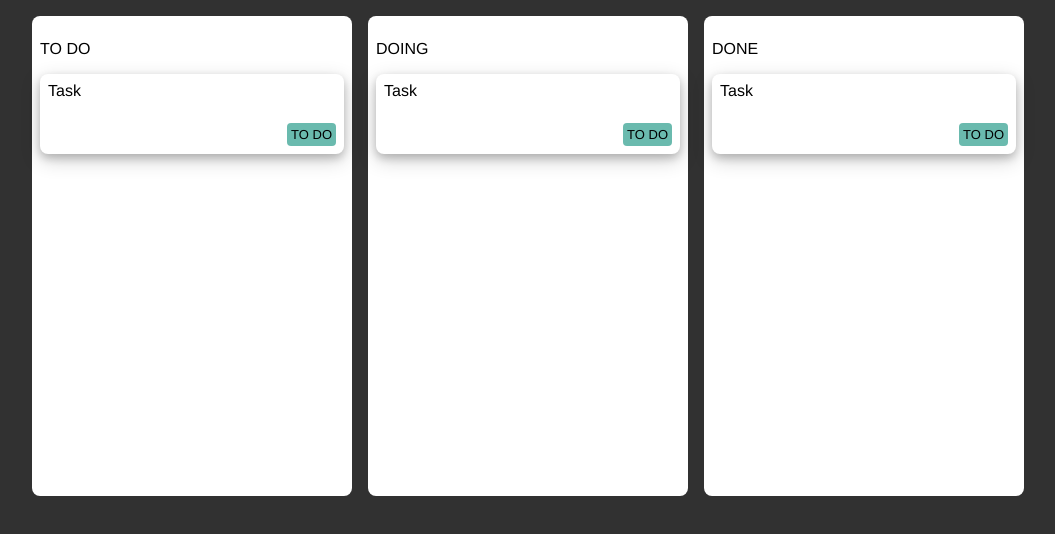
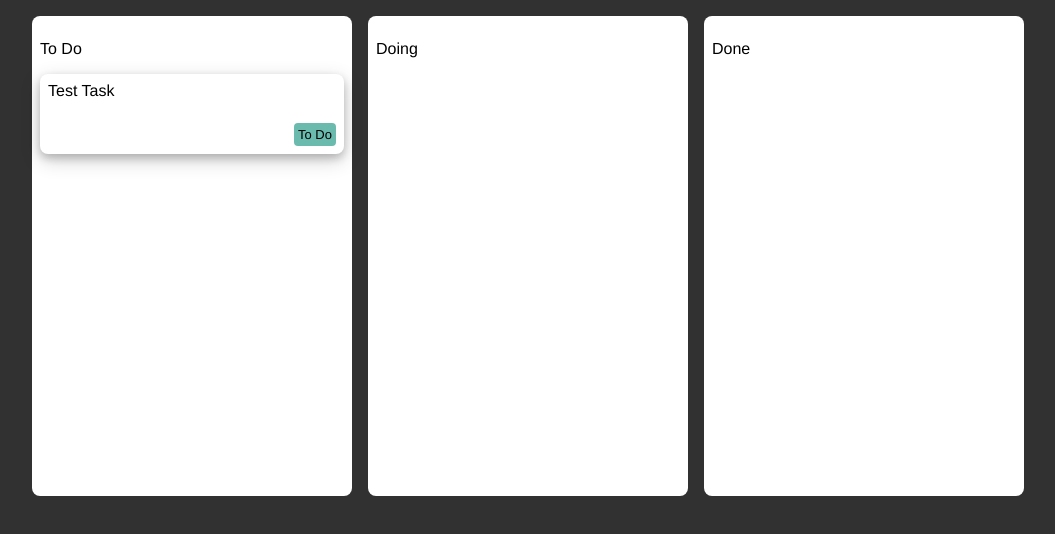
Before and after one commit to harunrasyid/kanban-app, a React (Vite) app: page / in a window 1280 px wide. Shown: the top 534 px of the page, without its empty margins (112-1167 px from the left). Built offline with nearby package versions, Linux system fonts and the light colour scheme.

Commit message:
- Feat: add global store using zustand - Feat: add type module, and add several types for tasks - Feat: add utils and constant module
Signed-off-by: harunar21 <harun@rekosistem.com>

```diff
--- a/src/App.tsx
+++ b/src/App.tsx
@@ -1,12 +1,13 @@
 import "./App.css";
 import { Column } from "./components/Column/Column.tsx";
+import { State } from "./types/Types.ts";
 
 function App() {
   return (
     <div className="App">
-      <Column title={"TO DO"} />
-      <Column title={"DOING"} />
-      <Column title={"DONE"} />
+      <Column state={State.Todo} />
+      <Column state={State.Doing} />
+      <Column state={State.Done} />
     </div>
   );
 }
--- a/src/components/Card/Card.tsx
+++ b/src/components/Card/Card.tsx
@@ -1,19 +1,18 @@
 import styles from "./style.module.css";
+import { TaskType } from "../../types/Types.ts";
+import { stateTitle } from "../../utils/column-utils.ts";
 interface Props {
-  title: string;
+  task: TaskType;
 }
 
-// TODO: temporary
-const STATUS: string = "TO DO"
-
-export const Card = ({ title }: Props) => {
-  return <div className={styles.card}>
-    <div>
-      {title}
+export const Card = ({ task }: Props) => {
+  return (
+    <div className={styles.card}>
+      <div>{task.title}</div>
+      <div className={styles.bottomContainer}>
+        <div></div>
+        <div className={styles.statusContainer}>{stateTitle(task.state)}</div>
+      </div>
     </div>
-    <div className={styles.bottomContainer}>
-      <div></div>
-      <div className={styles.statusContainer}>{STATUS}</div>
-    </div>
-  </div>;
+  );
 };
--- a/src/components/Column/Column.tsx
+++ b/src/components/Column/Column.tsx
@@ -1,14 +1,26 @@
 import styles from "./style.module.css";
 import { Card } from "../Card/Card.tsx";
+import { State, TaskType } from "../../types/Types.ts";
+import { stateTitle } from "../../utils/column-utils.ts";
+import { useStore } from "../../store/store.ts";
+import { shallow } from "zustand/shallow";
+
 interface Props {
-  title: string;
+  state: State;
 }
 
-export const Column = ({ title }: Props) => {
+export const Column = ({ state }: Props) => {
+  const tasks: TaskType[] = useStore(
+    (store) => store.tasks.filter((task) => task.state === state),
+    shallow,
+  );
+
   return (
     <div className={styles.column}>
-      <p>{title}</p>
-      <Card title={"Task"} />
+      <p>{stateTitle(state)}</p>
+      {tasks.map((task) => {
+        return <Card task={task} />;
+      })}
     </div>
   );
 };
--- /dev/null
+++ b/src/constants/string-constants.ts
@@ -0,0 +1,3 @@
+export const COLUMN_TITLE_TODO = "To Do";
+export const COLUMN_TITLE_DOING = "Doing";
+export const COLUMN_TITLE_DONE = "Done";
--- /dev/null
+++ b/src/store/store.ts
@@ -0,0 +1,12 @@
+import { create } from "zustand";
+import { State, TaskType } from "../types/Types.ts";
+
+export interface StateType {
+  tasks: TaskType[];
+}
+
+const store = (): StateType => ({
+  tasks: [{ title: "Test Task", state: State.Todo }],
+});
+
+export const useStore = create(store);
--- /dev/null
+++ b/src/types/Types.ts
@@ -0,0 +1,10 @@
+export enum State {
+  Todo,
+  Doing,
+  Done,
+}
+
+export interface TaskType {
+  title: string;
+  state: State;
+}
--- /dev/null
+++ b/src/utils/column-utils.ts
@@ -0,0 +1,12 @@
+import { State } from "../types/Types.ts";
+import {
+  COLUMN_TITLE_DOING,
+  COLUMN_TITLE_DONE,
+  COLUMN_TITLE_TODO,
+} from "../constants/string-constants.ts";
+
+export const stateTitle = (data: State) => {
+  if (data === State.Todo) return COLUMN_TITLE_TODO;
+  else if (data === State.Doing) return COLUMN_TITLE_DOING;
+  else return COLUMN_TITLE_DONE;
+};
```
